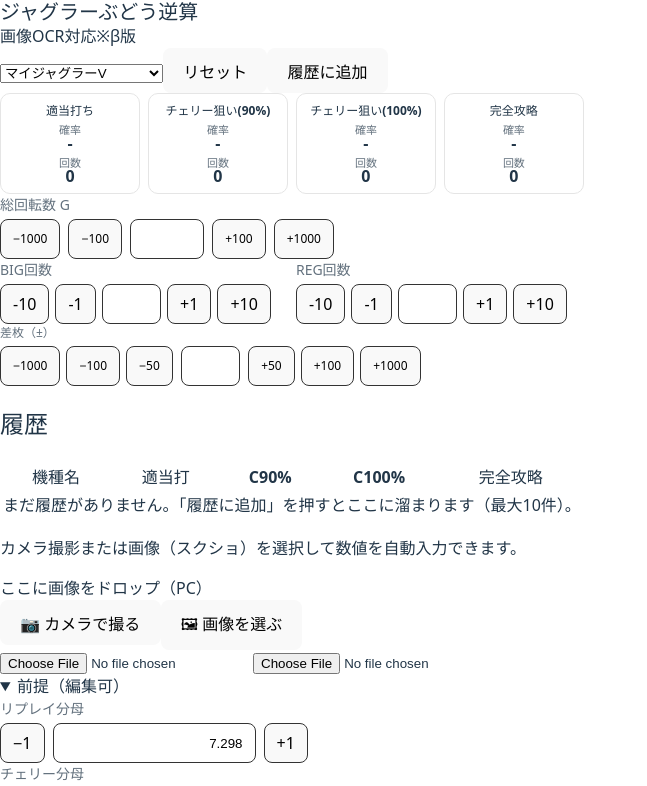
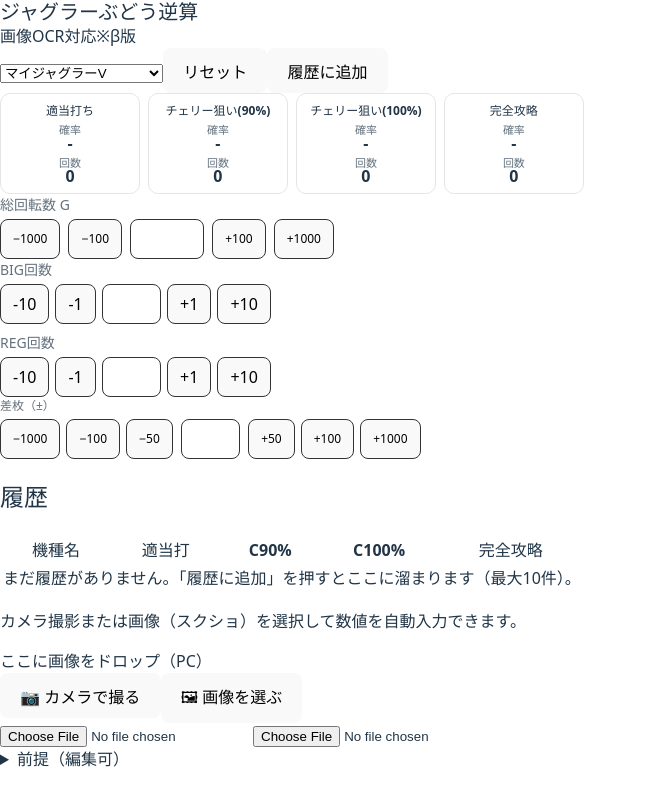
Before and after one commit to naturechorusjp/jug-ocr-v1.2, a React (Vite) app: page / in a window 1280 px wide. Shown: the top 786 px of the page, without its empty margins (0-647 px from the left). Built offline with nearby package versions, Linux system fonts and the light colour scheme.

Commit message:
Update App.tsx

```diff
--- a/src/App.tsx
+++ b/src/App.tsx
@@ -141,7 +141,7 @@
    App 本体
 ========================================================= */
 export default function App() {
-  // ▼ 追加：viewport & text-size 調整を自動注入（初回表示時の縮尺を固定）
+  // スマホ縮尺フィット
   useEffect(() => {
     const desired =
       "width=device-width, initial-scale=1, maximum-scale=1, minimum-scale=1, user-scalable=no, viewport-fit=cover";
@@ -154,14 +154,11 @@
     }
     el.setAttribute("content", desired);
 
-    // テキストの自動拡大を抑止（Android/ iOS）
     const styleId = "__lock_text_size_adjust__";
     if (!document.getElementById(styleId)) {
       const st = document.createElement("style");
       st.id = styleId;
-      st.textContent = `
-        html, body { -webkit-text-size-adjust: 100%; text-size-adjust: 100%; }
-      `;
+      st.textContent = `html, body { -webkit-text-size-adjust: 100%; text-size-adjust: 100%; }`;
       document.head.appendChild(st);
     }
   }, []);
@@ -415,19 +412,18 @@
                 min={0}
                 compact
                 inputWidthCh={10}
-                // 左に−1000、右に＋1000
                 extraLeft={[{ label: "−1000", delta: -1000 }]}
                 extraRight={[{ label: "+1000", delta: 1000 }]}
               />
             </div>
           </div>
 
-          {/* BIG/REG 横並び */}
-          <div style={{ display: "flex", gap: 8 }}>
-            <div style={{ flex: 1 }}>
+          {/* BIG/REG 横並び（狭い幅では縦に折り返す） */}
+          <div style={{ display: "flex", gap: 8, flexWrap: "wrap" }}>
+            <div style={{ flex: "1 1 300px", minWidth: 0 }}>
               <BRField label="BIG回数" value={big} setValue={setBig} />
             </div>
-            <div style={{ flex: 1 }}>
+            <div style={{ flex: "1 1 300px", minWidth: 0 }}>
               <BRField label="REG回数" value={reg} setValue={setReg} />
             </div>
           </div>
@@ -525,9 +521,9 @@
           </div>
         </section>
 
-        {/* 前提（編集） */}
+        {/* 前提（編集） → 初期は折りたたみ */}
         <section className="bg-white rounded-2xl shadow p-4 md:p-6 space-y-4">
-          <details open>
+          <details>
             <summary className="cursor-pointer text-lg font-semibold">前提（編集可）</summary>
             <div className="grid grid-cols-2 md:grid-cols-4 gap-3 mt-3">
               <NumberField label="リプレイ分母" value={replay} setValue={setReplay} />
@@ -602,8 +598,7 @@
   placeholder,
   allowNegative = false,
   compact = false,
-  inputWidthCh,                // 入力幅（ch単位）
-  // 左右に任意ボタンを並べられる
+  inputWidthCh,
   extraLeft = [],
   extraRight = [],
 }: {
@@ -646,13 +641,11 @@
         {label}
       </span>
       <div style={{ display: "flex", alignItems: "stretch", gap: 8 }}>
-        {/* 左側 追加ボタン */}
         {extraLeft.map((b, i) => (
           <button key={`L${i}`} type="button" style={btnStyle} onClick={() => apply(b.delta)}>
             {b.label}
           </button>
         ))}
-        {/* 既定の -step */}
         <button type="button" style={btnStyle} onClick={() => apply(-step)}>
           −{step}
         </button>
@@ -667,11 +660,9 @@
           placeholder={placeholder}
         />
 
-        {/* 既定の +step */}
         <button type="button" style={btnStyle} onClick={() => apply(step)}>
           +{step}
         </button>
-        {/* 右側 追加ボタン */}
         {extraRight.map((b, i) => (
           <button key={`R${i}`} type="button" style={btnStyle} onClick={() => apply(b.delta)}>
             {b.label}
@@ -682,7 +673,7 @@
   );
 }
 
-// 差枚：±50 / ±100 / ±1000（±10は削除済み）
+// 差枚：±50 / ±100 / ±1000
 function DiffField({
   label,
   value,
@@ -715,12 +706,9 @@
     flex: "0 0 auto",
   };
 
-  // label を外側の div で表示（クリック領域のバグ回避）
   return (
     <div style={{ display: "flex", flexDirection: "column", gap: 4 }}>
       <span style={{ fontSize: 12, opacity: 0.7 }}>{label}</span>
-
-      {/* 折り返し禁止＆必要時のみ横スクロール */}
       <div
         style={{
           display: "flex",
@@ -731,14 +719,12 @@
           alignItems: "center",
         }}
       >
-        {/* 左側（マイナス） */}
         <div style={{ display: "flex", gap: 6, flex: "0 0 auto" }}>
           <button type="button" style={btnStyle} onClick={() => apply(-1000)}>−1000</button>
           <button type="button" style={btnStyle} onClick={() => apply(-100)}>−100</button>
           <button type="button" style={btnStyle} onClick={() => apply(-50)}>−50</button>
         </div>
 
-        {/* 入力欄 */}
         <input
           type="text"
           inputMode="numeric"
@@ -747,7 +733,6 @@
           style={inputStyle}
         />
 
-        {/* 右側（プラス） */}
         <div style={{ display: "flex", gap: 6, flex: "0 0 auto" }}>
           <button type="button" style={btnStyle} onClick={() => apply(+50)}>+50</button>
           <button type="button" style={btnStyle} onClick={() => apply(+100)}>+100</button>
```
